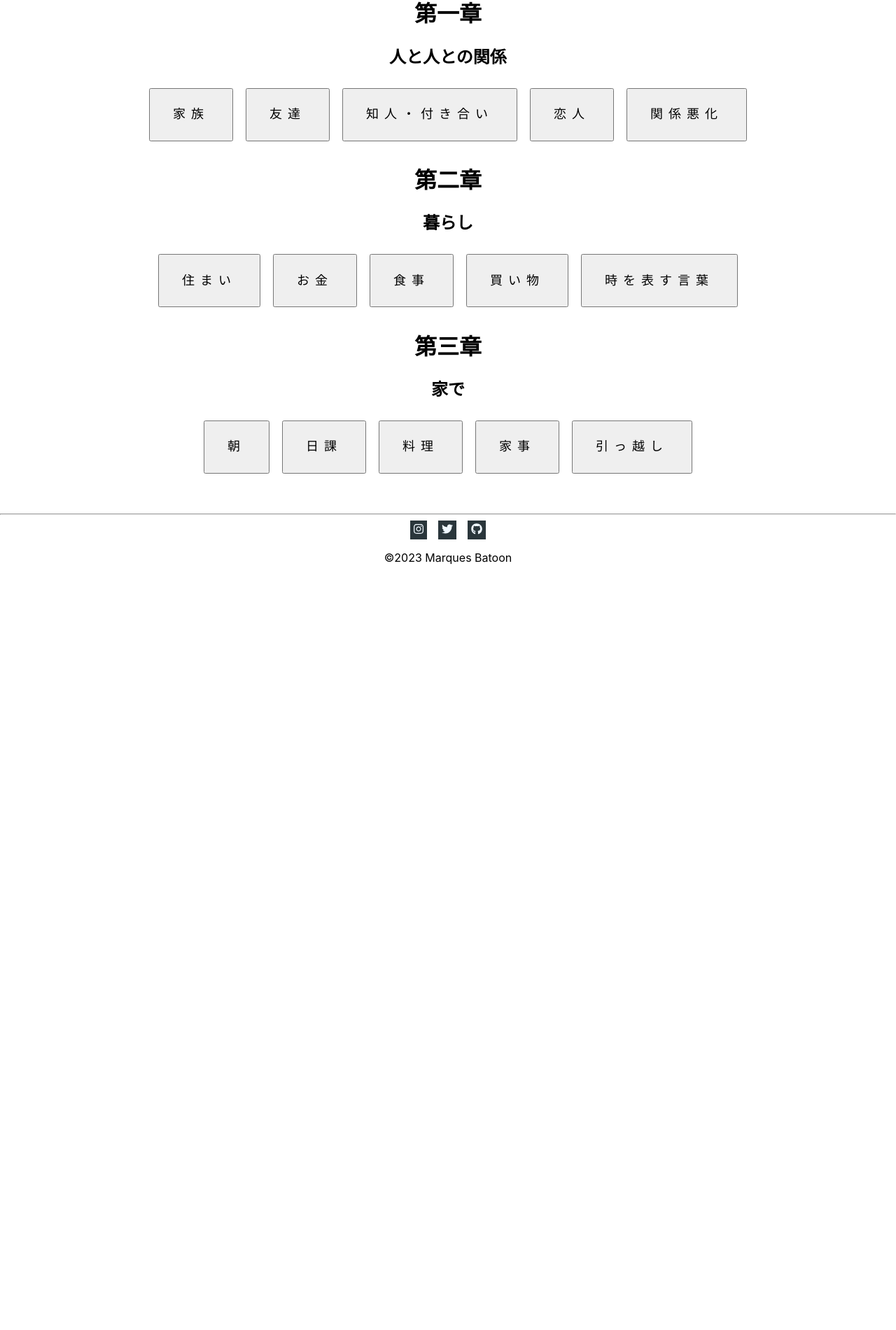
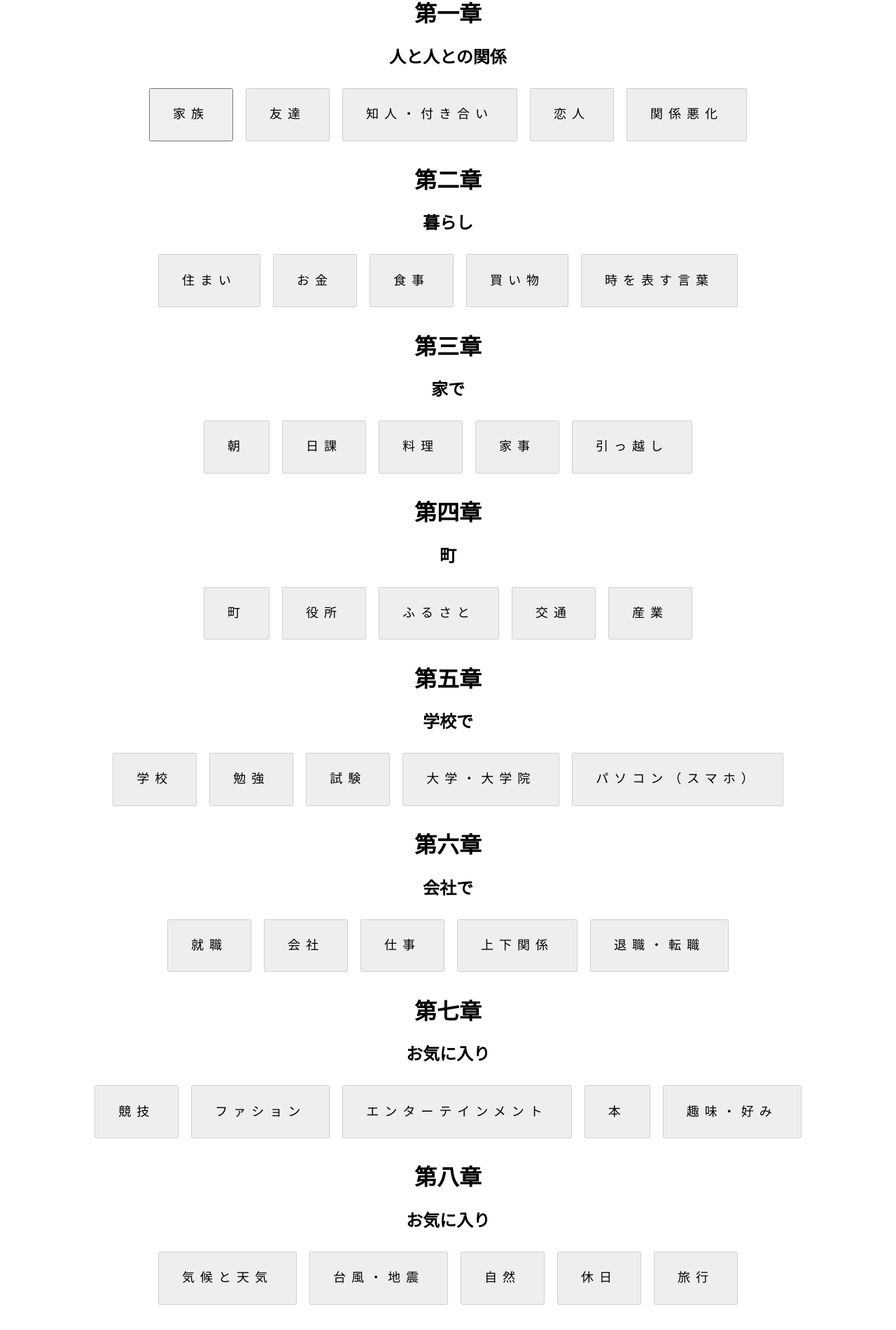
Before and after one commit to marquesadilla/n2-tango, a React (Create React App) app: page / in a window 1280 px wide. Shown: the part 320-2221 px from the top of the page at 70% size. Before the commit the page ends 1143 px from the top, so only its background shows below. Built offline with nearby package versions, Linux system fonts and the light colour scheme.

Commit message:
レイアウトに第九章まで加えた

```diff
--- a/src/Home.js
+++ b/src/Home.js
@@ -38,10 +38,10 @@ class Home extends React.Component {
 
                 <div className="homeButtonContainer">
                     <Link to={`/kanji?set=${kanjiSetClick}`}><button onClick={this.clickedKanjiSet} value="u1-tango-1" className="btn from-left">家族</button></Link>
-                    <Link to={`/kanji?set=${kanjiSetClick}`}><button onClick={this.clickedKanjiSet} value="u1-tango-1" className="btn from-left">友達</button></Link>
-                    <Link to={`/kanji?set=${kanjiSetClick}`}><button onClick={this.clickedKanjiSet} value="u1-tango-1" className="btn from-left">知人・付き合い</button></Link>
-                    <Link to={`/kanji?set=${kanjiSetClick}`}><button onClick={this.clickedKanjiSet} value="u1-tango-1" className="btn from-left">恋人</button></Link>
-                    <Link to={`/kanji?set=${kanjiSetClick}`}><button onClick={this.clickedKanjiSet} value="u1-tango-1" className="btn from-left">関係悪化</button></Link>
+                    <Link to={`/kanji?set=${kanjiSetClick}`}><button disabled onClick={this.clickedKanjiSet} value="u1-tango-1" className="btn from-left">友達</button></Link>
+                    <Link to={`/kanji?set=${kanjiSetClick}`}><button disabled onClick={this.clickedKanjiSet} value="u1-tango-1" className="btn from-left">知人・付き合い</button></Link>
+                    <Link to={`/kanji?set=${kanjiSetClick}`}><button disabled onClick={this.clickedKanjiSet} value="u1-tango-1" className="btn from-left">恋人</button></Link>
+                    <Link to={`/kanji?set=${kanjiSetClick}`}><button disabled onClick={this.clickedKanjiSet} value="u1-tango-1" className="btn from-left">関係悪化</button></Link>
                     {/*
                     <Link to={`/kanji?set=${kanjiSetClick}`}><button onClick={this.clickedKanjiSet} value="u1-kaku-1" className="btn from-left">U1書き漢字1</button></Link>
                     <Link to={`/kanji?set=${kanjiSetClick}`}><button onClick={this.clickedKanjiSet} value="u1-yomu-1" className="btn from-right">U1読み漢字1</button></Link>
@@ -52,11 +52,11 @@ class Home extends React.Component {
                 <h2 className="text-center">暮らし</h2>
 
                 <div className="homeButtonContainer">
-                    <Link to={`/kanji?set=${kanjiSetClick}`}><button onClick={this.clickedKanjiSet} value="u1-tango-2" className="btn from-left">住まい</button></Link>
-                    <Link to={`/kanji?set=${kanjiSetClick}`}><button onClick={this.clickedKanjiSet} value="u1-tango-2" className="btn from-left">お金</button></Link>
-                    <Link to={`/kanji?set=${kanjiSetClick}`}><button onClick={this.clickedKanjiSet} value="u1-tango-2" className="btn from-left">食事</button></Link>
-                    <Link to={`/kanji?set=${kanjiSetClick}`}><button onClick={this.clickedKanjiSet} value="u1-tango-2" className="btn from-left">買い物</button></Link>
-                    <Link to={`/kanji?set=${kanjiSetClick}`}><button onClick={this.clickedKanjiSet} value="u1-tango-2" className="btn from-left">時を表す言葉</button></Link>
+                    <Link to={`/kanji?set=${kanjiSetClick}`}><button disabled onClick={this.clickedKanjiSet} value="u1-tango-2" className="btn from-left">住まい</button></Link>
+                    <Link to={`/kanji?set=${kanjiSetClick}`}><button disabled onClick={this.clickedKanjiSet} value="u1-tango-2" className="btn from-left">お金</button></Link>
+                    <Link to={`/kanji?set=${kanjiSetClick}`}><button disabled onClick={this.clickedKanjiSet} value="u1-tango-2" className="btn from-left">食事</button></Link>
+                    <Link to={`/kanji?set=${kanjiSetClick}`}><button disabled onClick={this.clickedKanjiSet} value="u1-tango-2" className="btn from-left">買い物</button></Link>
+                    <Link to={`/kanji?set=${kanjiSetClick}`}><button disabled onClick={this.clickedKanjiSet} value="u1-tango-2" className="btn from-left">時を表す言葉</button></Link>
                     {/*
                     <Link to={`/kanji?set=${kanjiSetClick}`}><button onClick={this.clickedKanjiSet} value="u1-kaku-2" className="btn from-left">U1書き漢字2</button></Link>
                     <Link to={`/kanji?set=${kanjiSetClick}`}><button onClick={this.clickedKanjiSet} value="u1-yomu-2" className="btn from-right">U1読み漢字2</button></Link>
@@ -67,15 +67,81 @@ class Home extends React.Component {
                 <h2 className="text-center">家で</h2>
 
                 <div className="homeButtonContainer">
-                    <Link to={`/kanji?set=${kanjiSetClick}`}><button onClick={this.clickedKanjiSet} value="u2-tango-1" className="btn from-left">朝</button></Link>
-                    <Link to={`/kanji?set=${kanjiSetClick}`}><button onClick={this.clickedKanjiSet} value="u2-tango-1" className="btn from-left">日課</button></Link>
-                    <Link to={`/kanji?set=${kanjiSetClick}`}><button onClick={this.clickedKanjiSet} value="u2-tango-1" className="btn from-left">料理</button></Link>
-                    <Link to={`/kanji?set=${kanjiSetClick}`}><button onClick={this.clickedKanjiSet} value="u2-tango-1" className="btn from-left">家事</button></Link>
-                    <Link to={`/kanji?set=${kanjiSetClick}`}><button onClick={this.clickedKanjiSet} value="u2-tango-1" className="btn from-left">引っ越し</button></Link>
+                    <Link to={`/kanji?set=${kanjiSetClick}`}><button disabled onClick={this.clickedKanjiSet} value="u2-tango-1" className="btn from-left">朝</button></Link>
+                    <Link to={`/kanji?set=${kanjiSetClick}`}><button disabled onClick={this.clickedKanjiSet} value="u2-tango-1" className="btn from-left">日課</button></Link>
+                    <Link to={`/kanji?set=${kanjiSetClick}`}><button disabled onClick={this.clickedKanjiSet} value="u2-tango-1" className="btn from-left">料理</button></Link>
+                    <Link to={`/kanji?set=${kanjiSetClick}`}><button disabled onClick={this.clickedKanjiSet} value="u2-tango-1" className="btn from-left">家事</button></Link>
+                    <Link to={`/kanji?set=${kanjiSetClick}`}><button disabled onClick={this.clickedKanjiSet} value="u2-tango-1" className="btn from-left">引っ越し</button></Link>
                     {/*
                     <Link to={`/kanji?set=${kanjiSetClick}`}><button onClick={this.clickedKanjiSet} value="u2-kaku-1" className="btn from-left">U2書き漢字1</button></Link>
                     <Link to={`/kanji?set=${kanjiSetClick}`}><button onClick={this.clickedKanjiSet} value="u2-yomu-1" className="btn from-right">U2読み漢字1</button></Link>
                     */}
+                </div>
+
+                <h1 className="text-center">第四章</h1>
+                <h2 className="text-center">町</h2>
+
+                <div className="homeButtonContainer">
+                    <Link to={`/kanji?set=${kanjiSetClick}`}><button disabled onClick={this.clickedKanjiSet} value="u2-tango-1" className="btn from-left">町</button></Link>
+                    <Link to={`/kanji?set=${kanjiSetClick}`}><button disabled onClick={this.clickedKanjiSet} value="u2-tango-1" className="btn from-left">役所</button></Link>
+                    <Link to={`/kanji?set=${kanjiSetClick}`}><button disabled onClick={this.clickedKanjiSet} value="u2-tango-1" className="btn from-left">ふるさと</button></Link>
+                    <Link to={`/kanji?set=${kanjiSetClick}`}><button disabled onClick={this.clickedKanjiSet} value="u2-tango-1" className="btn from-left">交通</button></Link>
+                    <Link to={`/kanji?set=${kanjiSetClick}`}><button disabled onClick={this.clickedKanjiSet} value="u2-tango-1" className="btn from-left">産業</button></Link>
+                </div>
+
+                <h1 className="text-center">第五章</h1>
+                <h2 className="text-center">学校で</h2>
+
+                <div className="homeButtonContainer">
+                    <Link to={`/kanji?set=${kanjiSetClick}`}><button disabled onClick={this.clickedKanjiSet} value="u2-tango-1" className="btn from-left">学校</button></Link>
+                    <Link to={`/kanji?set=${kanjiSetClick}`}><button disabled onClick={this.clickedKanjiSet} value="u2-tango-1" className="btn from-left">勉強</button></Link>
+                    <Link to={`/kanji?set=${kanjiSetClick}`}><button disabled onClick={this.clickedKanjiSet} value="u2-tango-1" className="btn from-left">試験</button></Link>
+                    <Link to={`/kanji?set=${kanjiSetClick}`}><button disabled onClick={this.clickedKanjiSet} value="u2-tango-1" className="btn from-left">大学・大学院</button></Link>
+                    <Link to={`/kanji?set=${kanjiSetClick}`}><button disabled onClick={this.clickedKanjiSet} value="u2-tango-1" className="btn from-left">パソコン（スマホ）</button></Link>
+                </div>
+
+                <h1 className="text-center">第六章</h1>
+                <h2 className="text-center">会社で</h2>
+
+                <div className="homeButtonContainer">
+                    <Link to={`/kanji?set=${kanjiSetClick}`}><button disabled onClick={this.clickedKanjiSet} value="u2-tango-1" className="btn from-left">就職</button></Link>
+                    <Link to={`/kanji?set=${kanjiSetClick}`}><button disabled onClick={this.clickedKanjiSet} value="u2-tango-1" className="btn from-left">会社</button></Link>
+                    <Link to={`/kanji?set=${kanjiSetClick}`}><button disabled onClick={this.clickedKanjiSet} value="u2-tango-1" className="btn from-left">仕事</button></Link>
+                    <Link to={`/kanji?set=${kanjiSetClick}`}><button disabled onClick={this.clickedKanjiSet} value="u2-tango-1" className="btn from-left">上下関係</button></Link>
+                    <Link to={`/kanji?set=${kanjiSetClick}`}><button disabled onClick={this.clickedKanjiSet} value="u2-tango-1" className="btn from-left">退職・転職</button></Link>
+                </div>
+
+                <h1 className="text-center">第七章</h1>
+                <h2 className="text-center">お気に入り</h2>
+
+                <div className="homeButtonContainer">
+                    <Link to={`/kanji?set=${kanjiSetClick}`}><button disabled onClick={this.clickedKanjiSet} value="u2-tango-1" className="btn from-left">競技</button></Link>
+                    <Link to={`/kanji?set=${kanjiSetClick}`}><button disabled onClick={this.clickedKanjiSet} value="u2-tango-1" className="btn from-left">ファション</button></Link>
+                    <Link to={`/kanji?set=${kanjiSetClick}`}><button disabled onClick={this.clickedKanjiSet} value="u2-tango-1" className="btn from-left">エンターテインメント</button></Link>
+                    <Link to={`/kanji?set=${kanjiSetClick}`}><button disabled onClick={this.clickedKanjiSet} value="u2-tango-1" className="btn from-left">本</button></Link>
+                    <Link to={`/kanji?set=${kanjiSetClick}`}><button disabled onClick={this.clickedKanjiSet} value="u2-tango-1" className="btn from-left">趣味・好み</button></Link>
+                </div>
+
+                <h1 className="text-center">第八章</h1>
+                <h2 className="text-center">お気に入り</h2>
+
+                <div className="homeButtonContainer">
+                    <Link to={`/kanji?set=${kanjiSetClick}`}><button disabled onClick={this.clickedKanjiSet} value="u2-tango-1" className="btn from-left">気候と天気</button></Link>
+                    <Link to={`/kanji?set=${kanjiSetClick}`}><button disabled onClick={this.clickedKanjiSet} value="u2-tango-1" className="btn from-left">台風・地震</button></Link>
+                    <Link to={`/kanji?set=${kanjiSetClick}`}><button disabled onClick={this.clickedKanjiSet} value="u2-tango-1" className="btn from-left">自然</button></Link>
+                    <Link to={`/kanji?set=${kanjiSetClick}`}><button disabled onClick={this.clickedKanjiSet} value="u2-tango-1" className="btn from-left">休日</button></Link>
+                    <Link to={`/kanji?set=${kanjiSetClick}`}><button disabled onClick={this.clickedKanjiSet} value="u2-tango-1" className="btn from-left">旅行</button></Link>
+                </div>
+
+                <h1 className="text-center">第九章</h1>
+                <h2 className="text-center">健康のために</h2>
+
+                <div className="homeButtonContainer">
+                    <Link to={`/kanji?set=${kanjiSetClick}`}><button disabled onClick={this.clickedKanjiSet} value="u2-tango-1" className="btn from-left">体と健康</button></Link>
+                    <Link to={`/kanji?set=${kanjiSetClick}`}><button disabled onClick={this.clickedKanjiSet} value="u2-tango-1" className="btn from-left">病気になる前に</button></Link>
+                    <Link to={`/kanji?set=${kanjiSetClick}`}><button disabled onClick={this.clickedKanjiSet} value="u2-tango-1" className="btn from-left">症状</button></Link>
+                    <Link to={`/kanji?set=${kanjiSetClick}`}><button disabled onClick={this.clickedKanjiSet} value="u2-tango-1" className="btn from-left">病気と治療</button></Link>
+                    <Link to={`/kanji?set=${kanjiSetClick}`}><button disabled onClick={this.clickedKanjiSet} value="u2-tango-1" className="btn from-left">美容</button></Link>
                 </div>
 
                 {/*
--- a/src/kanji.js
+++ b/src/kanji.js
@@ -1,6 +1,35 @@
 const kanji = {
     tango: {
+        // ***** 第一章 *****
+        // *** 第一課 ***
         一家: { 読み方: ['いっか'], form: '名詞', 意味: "a family; a household; a home; one's family; whole family" },
+        ありがたい: { 読み方: [''], form: 'い形容詞', 意味: "grateful; thankful" },
+        向き合う: { 読み方: ['むきあう'], form: '五段動詞、自動詞', 意味: "to face; to confront (an issue)" },
+        つくづく: { 読み方: [''], form: 'と副詞', 意味: "deeply; greatly; severely; intently; utterly; completely" },
+        養う: { 読み方: ['やしなう'], form: '五段動詞、他動詞', 意味: "to provide for; to support" },
+        役目: { 読み方: ['やくめ'], form: '名詞', 意味: "duty; role; function" },
+        甘える: { 読み方: ['あまえる'], form: '一段動詞、自動詞', 意味: "to be spoiled; to be dependent; to behaved like a spoiled child; to take advantage of" },
+        世間知らず: { 読み方: ['せけんしらず'], form: '名詞、な形容詞', 意味: "ignorant of the ways of the world; inexperienced" },
+        しつけ: { 読み方: [''], form: '名詞', 意味: "discipline" },
+        言いつける: { 読み方: ['いいつける'], form: '一段動詞、他動詞', 意味: "to tell on (someone); to report; to tell (to do)" },
+        自立: { 読み方: ['じりつ'], form: '名詞、する動詞、自動詞', 意味: "independence; self-reliance" },
+        言い出す: { 読み方: ['いいだす'], form: '五段動詞、他動詞', 意味: "to begin to say; to start talking; to bring up" },
+        意志: { 読み方: ['いし'], form: '名詞', 意味: "intention; will; volition" },
+        尊重: { 読み方: ['そんちょう'], form: '名詞、する動詞、他動詞', 意味: "respect; esteem; regard" },
+        説得: { 読み方: ['せっとく'], form: '名詞、する動詞、他動詞', 意味: "convince; persuasion" },
+        納得: { 読み方: ['なっとく'], form: '名詞、する動詞', 意味: "consent; agreement; acceptance; acknowledgement" },
+        逆らう: { 読み方: ['さからう'], form: '五段動詞、自動詞', 意味: "to go against; to oppose; to disobey" },
+        反省: { 読み方: ['はんせい'], form: '名詞、する動詞、他動詞', 意味: "reflection; reconsideration; contemplation; regret" },
+        放っておく: { 読み方: ['ほうっておく'], form: '表現、五段動詞', 意味: "to leave alone; to leave as is" },
+        介護: { 読み方: ['かいご'], form: '名詞、する動詞、他動詞', 意味: "nursing; caregiving" },
+        世代: { 読み方: ['せだい'], form: '名詞', 意味: "generation" },
+        継ぐ: { 読み方: ['つぐ'], form: '五段動詞、他動詞', 意味: "to inherit; to succeed (a person, to a position, etc.); to take over; to add (e.g. charcoal to the fire)" },
+        妊娠: { 読み方: ['にんしん'], form: '名詞、する動詞、自動詞', 意味: "pregnancy" },
+        出産: { 読み方: ['しゅっさん'], form: '名詞、する動詞', 意味: "childbirth; (giving) birth" },
+        産む: { 読み方: ['うむ'], form: '五段動詞、他動詞', 意味: "to give birth; to lay (eggs)" },
+        // ***** 第一章 *****
+        // *** 第二課
+
         // : { 読み方: [''], form: '', 意味: "" },
     }
 }
```
Also changed, not shown: 1 other file (tests, documents, lock files or other folders).
